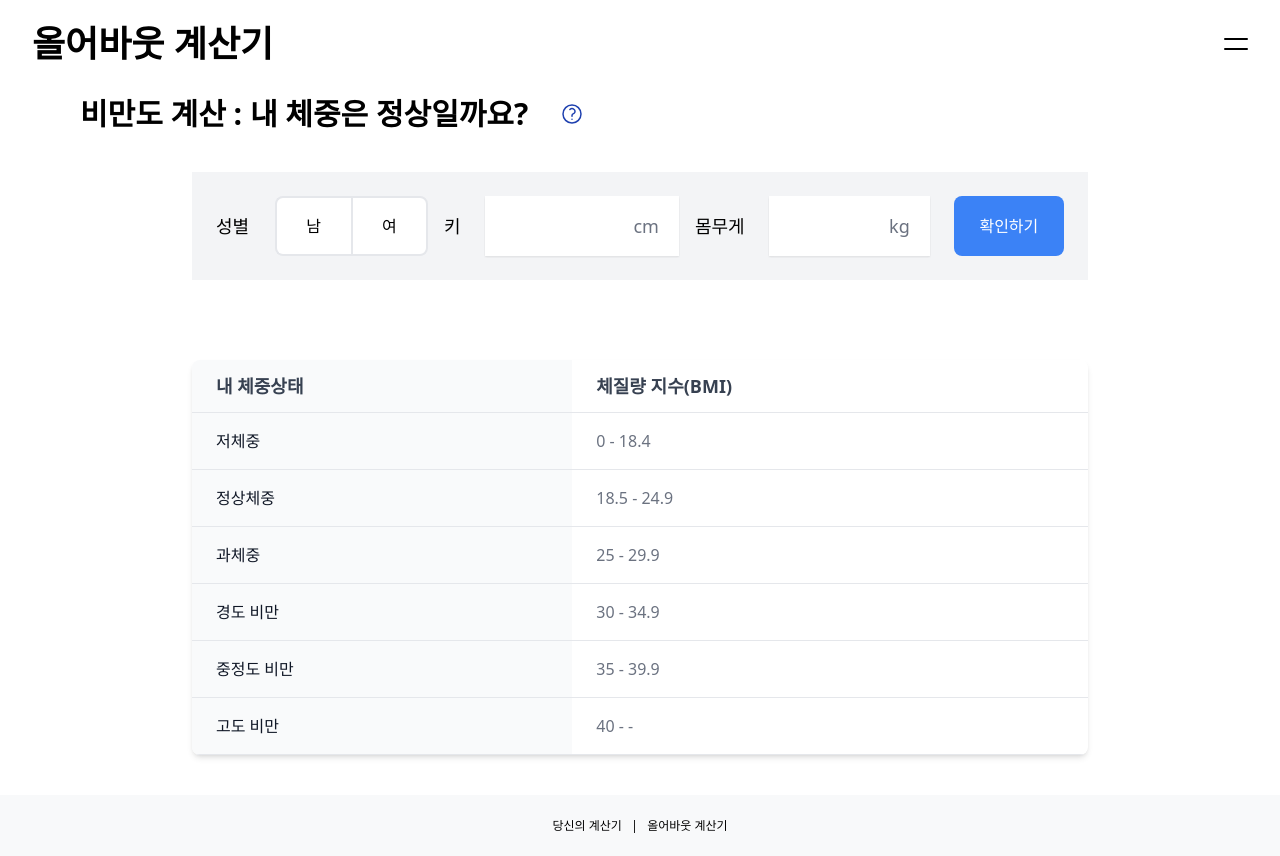
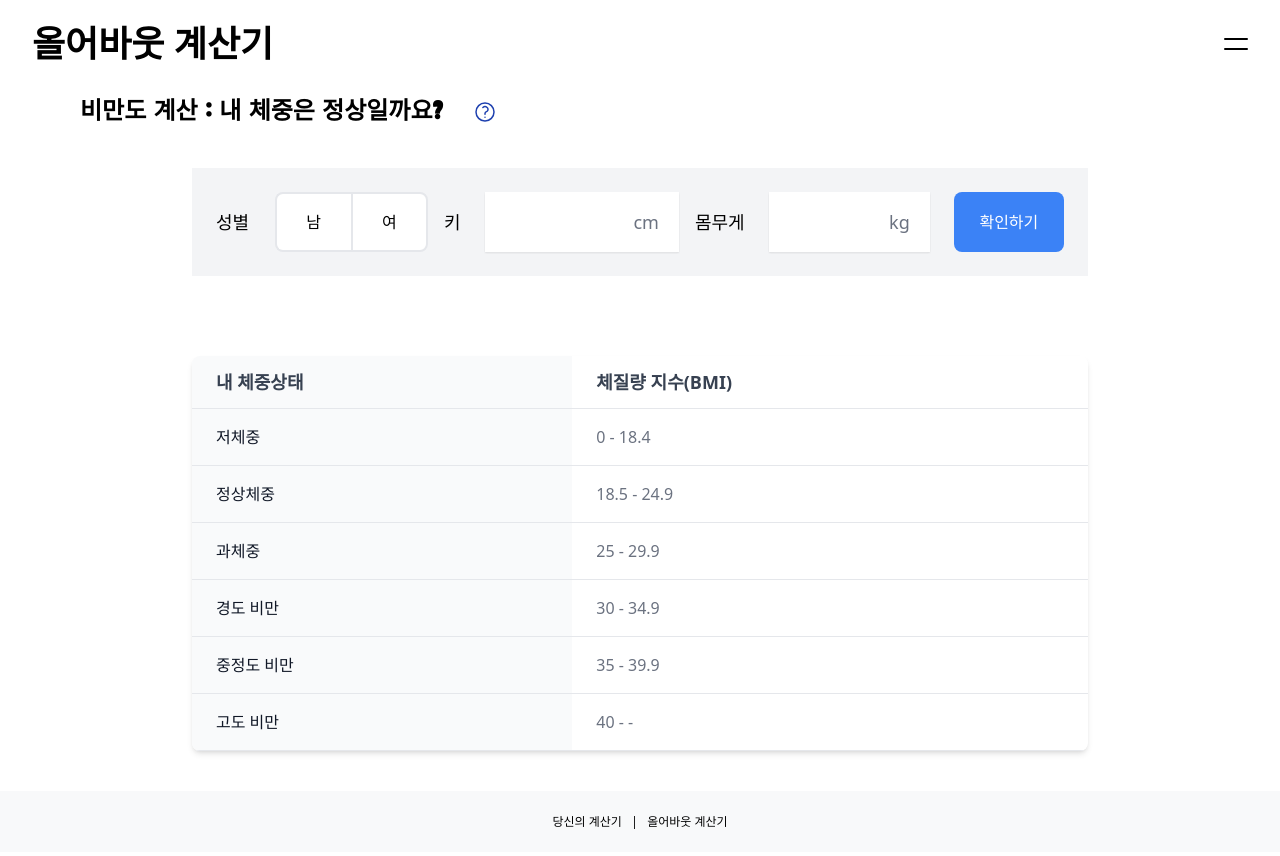
Before and after one commit to picapipicca/allabout-calculator, a Next.js app: page /bmi in a window 1280 px wide. Built offline with nearby package versions, Linux system fonts and the light colour scheme.

Commit message:
modify:css

```diff
--- a/components/layout/Nav.tsx
+++ b/components/layout/Nav.tsx
@@ -102,19 +102,21 @@ const Nav = () => {
         </div>
       </div>
       <div
-        className={`fixed bg-white shadow-md z-[-2] left-0 w-full h-[49%] sm:h-[70%] overflow-hidden p-16 transition-all ease-nav duration-500 ${
+        className={`fixed bg-white shadow-md z-[-2] left-0 w-full h-[49%] sm:h-[68%] overflow-hidden p-16 transition-all ease-nav duration-500 ${
           navOpen ? "top-0 delay-70" : "delay-[0] -top-full"
         }`}
       >
         <div className="absolute w-full bottom-0 left-0 p-8 flex justify-between sm:justify-around font-notoSans">
-          <div className="relative -bottom-6 transition-all ease-navMenuTF duration-navMenuDuration font-bold text-3xl sm:text-[7rem]">
+          <div className="relative -bottom-6 sm:-bottom-0 transition-all ease-navMenuTF duration-navMenuDuration font-bold text-3xl sm:text-[7rem]">
             <span>©2023</span>
           </div>
           <nav>
             <ul className="flex space-x-4 text-sm sm:text-base">
               <li className="list-none">
                 <Link
-                  href={"#"}
+                  rel="noopener noreferrer"
+                  target="_blank"
+                  href={"https://github.com/picapipicca/allabout-calculator"}
                   className=" md:py-0 md:px-4 relative -bottom-8 sm:-bottom-10 no-underline text-stone-700 uppercase transition-all ease-navMenuTF duration-navMenuDuration"
                 >
                   <svg
@@ -133,7 +135,8 @@ const Nav = () => {
               </li>
               <li className="list-none">
                 <Link
-                  href={"#"}
+                  title="개발자에게 이메일 보내기"
+                  href={"이해원 : haewon09106@gmail.com"}
                   className=" md:py-0 md:px-4 relative -bottom-8 sm:-bottom-10 no-underline text-stone-700 uppercase transition-all ease-navMenuTF duration-navMenuDuration"
                 >
                   <svg
--- a/pages/bmi.tsx
+++ b/pages/bmi.tsx
@@ -79,11 +79,13 @@ const Bmi: NextPage = () => {
         }}
       />
       <div className="min-h-[calc(100vh-61px)] mx-auto min-w-[295px] px-10 sm:px-20 pt-24">
-        <h1 className="font-blackHanSans title-clip-path absolute m-[-1px] grid h-[1px] w-[1px] items-center gap-2.5 overflow-hidden">
+        <h1 className="title-clip-path absolute m-[-1px] grid h-[1px] w-[1px] items-center gap-2.5 overflow-hidden">
           비만도 계산기
         </h1>
-        <header className="font-semibold text-3xl flex pb-10">
-          <p>비만도 계산 : 내 체중은 정상일까요? &nbsp; </p>
+        <header className="font-semibold text-2xl flex pb-10">
+          <p className="font-blackHanSans">
+            비만도 계산 : 내 체중은 정상일까요? &nbsp;{" "}
+          </p>
           <button
             onClick={() => {
               setOpenModal((prev) => !prev);
--- a/pages/character.tsx
+++ b/pages/character.tsx
@@ -119,7 +119,7 @@ const CharacterCalculator: NextPage = () => {
                   </span>
                   &nbsp; 자 | {charBytes} byte
                 </p>
-                <p className="text-lg">
+                <p className="text-lg font-notoSans">
                   공백 제외 &nbsp;{" "}
                   <span className="font-bold text-[#bb3e64]">{textTrim}</span>{" "}
                   &nbsp;자 | {charBytes - (text.length - textTrim)} byte
```
